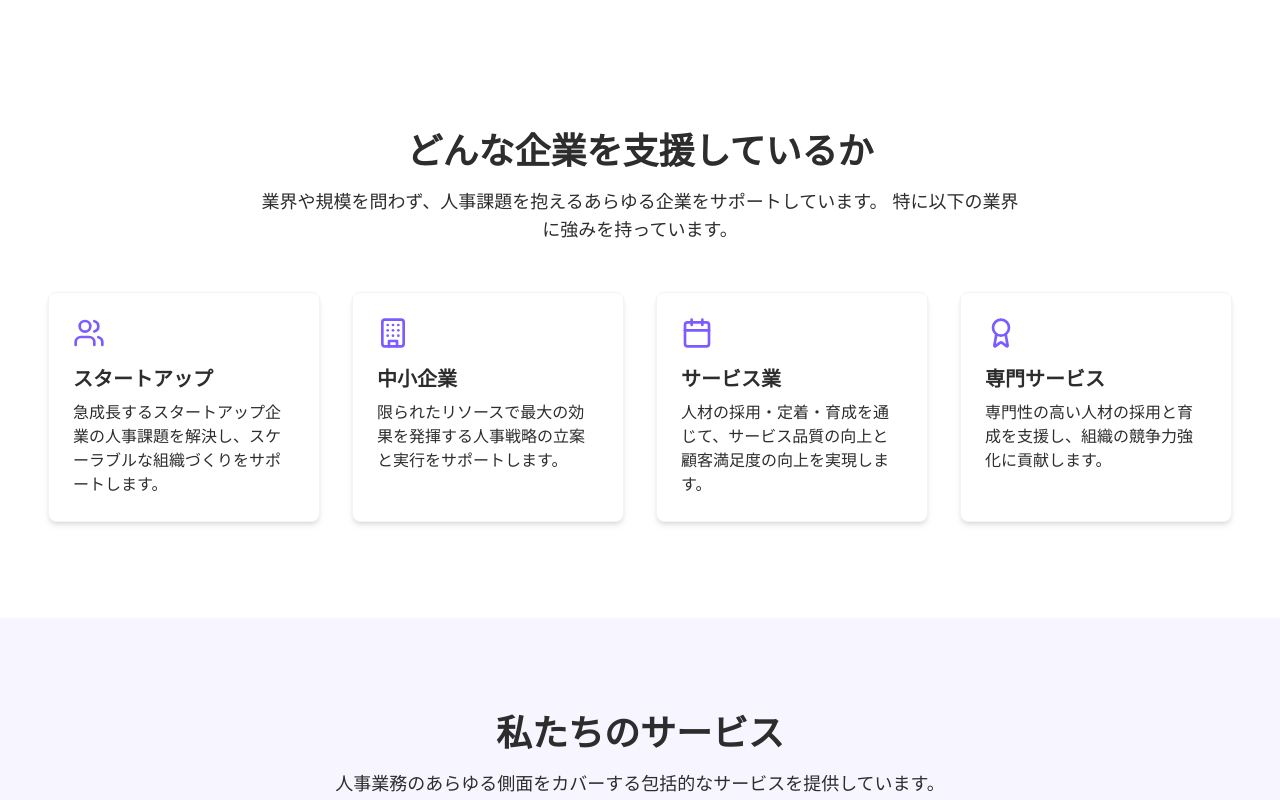
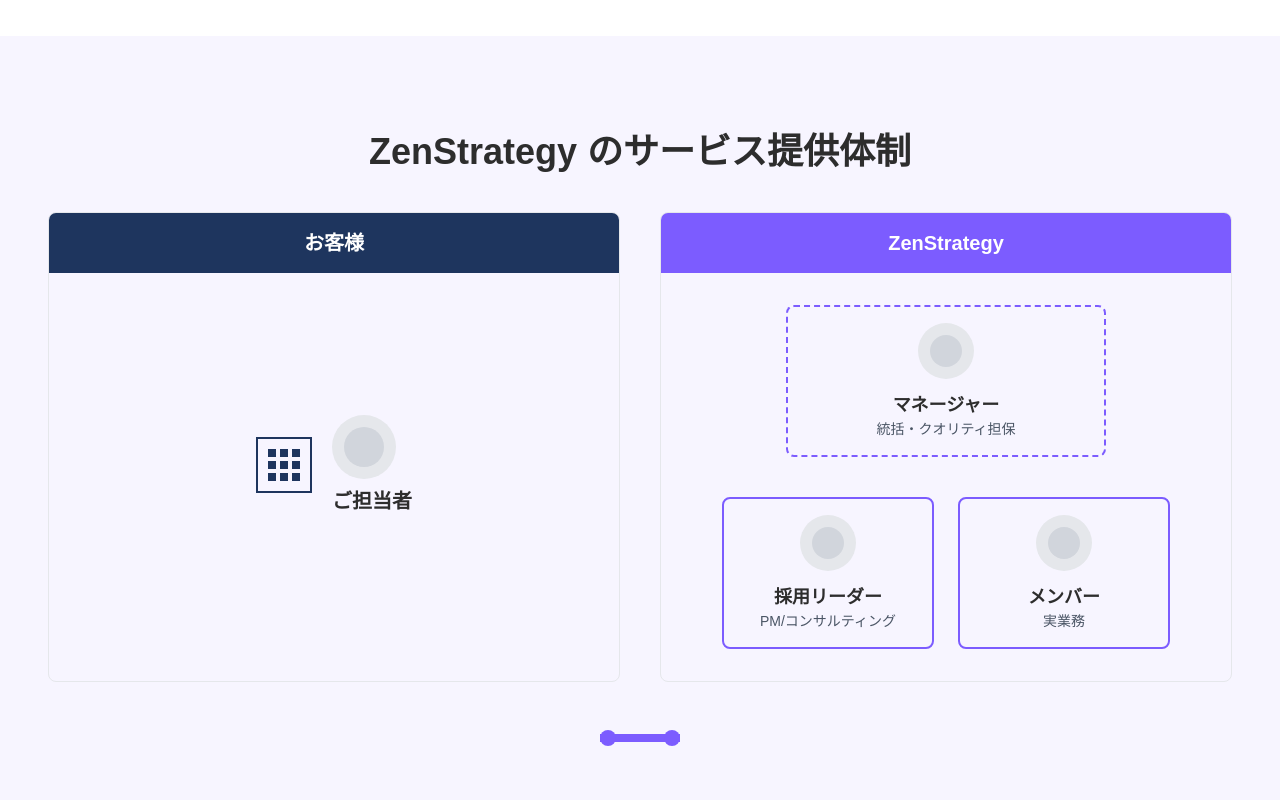
Before and after one commit to takahere/zenstrategy, a Next.js app: page / in a window 1280 px wide. Shown: the part 2320-3120 px from the top of the page. Built offline with nearby package versions, Linux system fonts and the light colour scheme.

Commit message:
サービス提供体制図のセクションを追加

```diff
--- a/src/app/hr-service/client.tsx
+++ b/src/app/hr-service/client.tsx
@@ -362,6 +362,107 @@
         </Container>
       </section>
 
+      {/* Service Delivery Structure Section */}
+      <section className="py-16 md:py-24 bg-[#F7F5FF]">
+        <Container>
+          <h2 className="text-3xl md:text-4xl font-bold text-center text-[#2D2D2D] mb-10">
+            ZenStrategy のサービス提供体制
+          </h2>
+
+          <div className="grid grid-cols-1 md:grid-cols-2 gap-10 items-stretch">
+            {/* お客様側 */}
+            <div className="border border-gray-200 rounded-lg overflow-hidden h-full flex flex-col">
+              <div className="bg-[#1E355E] text-white text-center text-xl font-bold py-4">
+                お客様
+              </div>
+              <div className="flex-grow p-8 flex flex-col justify-center items-center">
+                <div className="mb-6 flex items-center">
+                  <div className="w-14 h-14 mr-5">
+                    <div className="w-14 h-14 border-2 border-[#1E355E] flex flex-col items-center justify-center">
+                      <div className="grid grid-cols-3 gap-1 p-1">
+                        <div className="w-2 h-2 bg-[#1E355E]"></div>
+                        <div className="w-2 h-2 bg-[#1E355E]"></div>
+                        <div className="w-2 h-2 bg-[#1E355E]"></div>
+                        <div className="w-2 h-2 bg-[#1E355E]"></div>
+                        <div className="w-2 h-2 bg-[#1E355E]"></div>
+                        <div className="w-2 h-2 bg-[#1E355E]"></div>
+                        <div className="w-2 h-2 bg-[#1E355E]"></div>
+                        <div className="w-2 h-2 bg-[#1E355E]"></div>
+                        <div className="w-2 h-2 bg-[#1E355E]"></div>
+                      </div>
+                    </div>
+                  </div>
+                  <div className="flex flex-col">
+                    <div className="w-16 h-16 rounded-full bg-gray-200 flex items-center justify-center mb-2">
+                      <div className="w-10 h-10 rounded-full bg-gray-300"></div>
+                    </div>
+                    <p className="text-xl font-bold text-[#2D2D2D]">ご担当者</p>
+                  </div>
+                </div>
+              </div>
+            </div>
+
+            {/* ZenStrategy側 */}
+            <div className="border border-gray-200 rounded-lg overflow-hidden h-full flex flex-col">
+              <div className="bg-[#7C5CFF] text-white text-center text-xl font-bold py-4">
+                ZenStrategy
+              </div>
+              <div className="flex-grow p-8 flex flex-col justify-start items-center">
+                <div className="w-full max-w-xs mb-10">
+                  <div className="border-2 border-dashed border-[#7C5CFF] rounded-lg p-4 text-center">
+                    <div className="flex justify-center mb-3">
+                      <div className="w-14 h-14 rounded-full bg-gray-200 flex items-center justify-center">
+                        <div className="w-8 h-8 rounded-full bg-gray-300"></div>
+                      </div>
+                    </div>
+                    <p className="text-lg font-bold text-[#2D2D2D]">マネージャー</p>
+                    <p className="text-sm text-gray-600">統括・クオリティ担保</p>
+                  </div>
+                </div>
+
+                <div className="grid grid-cols-2 gap-6 w-full max-w-md">
+                  <div className="border-2 border-[#7C5CFF] rounded-lg p-4 text-center">
+                    <div className="flex justify-center mb-3">
+                      <div className="w-14 h-14 rounded-full bg-gray-200 flex items-center justify-center">
+                        <div className="w-8 h-8 rounded-full bg-gray-300"></div>
+                      </div>
+                    </div>
+                    <p className="text-lg font-bold text-[#2D2D2D]">採用リーダー</p>
+                    <p className="text-sm text-gray-600">PM/コンサルティング</p>
+                  </div>
+
+                  <div className="border-2 border-[#7C5CFF] rounded-lg p-4 text-center">
+                    <div className="flex justify-center mb-3">
+                      <div className="w-14 h-14 rounded-full bg-gray-200 flex items-center justify-center">
+                        <div className="w-8 h-8 rounded-full bg-gray-300"></div>
+                      </div>
+                    </div>
+                    <p className="text-lg font-bold text-[#2D2D2D]">メンバー</p>
+                    <p className="text-sm text-gray-600">実業務</p>
+                  </div>
+                </div>
+              </div>
+            </div>
+          </div>
+
+          {/* 矢印 */}
+          <div className="hidden md:flex justify-center my-4">
+            <div className="w-20 h-20 relative flex items-center justify-center">
+              <div className="absolute left-0 w-full h-2 bg-[#7C5CFF]"></div>
+              <div className="absolute left-0 w-4 h-4 rounded-full bg-[#7C5CFF]"></div>
+              <div className="absolute right-0 w-4 h-4 rounded-full bg-[#7C5CFF]"></div>
+            </div>
+          </div>
+          {/* モバイル用矢印 */}
+          <div className="flex md:hidden justify-center my-4">
+            <div className="w-2 h-20 bg-[#7C5CFF] relative">
+              <div className="absolute top-0 left-1/2 transform -translate-x-1/2 w-4 h-4 rounded-full bg-[#7C5CFF]"></div>
+              <div className="absolute bottom-0 left-1/2 transform -translate-x-1/2 w-4 h-4 rounded-full bg-[#7C5CFF]"></div>
+            </div>
+          </div>
+        </Container>
+      </section>
+
       {/* Target Industries Section */}
       <section className="py-16 md:py-24 bg-white">
         <Container>
```
